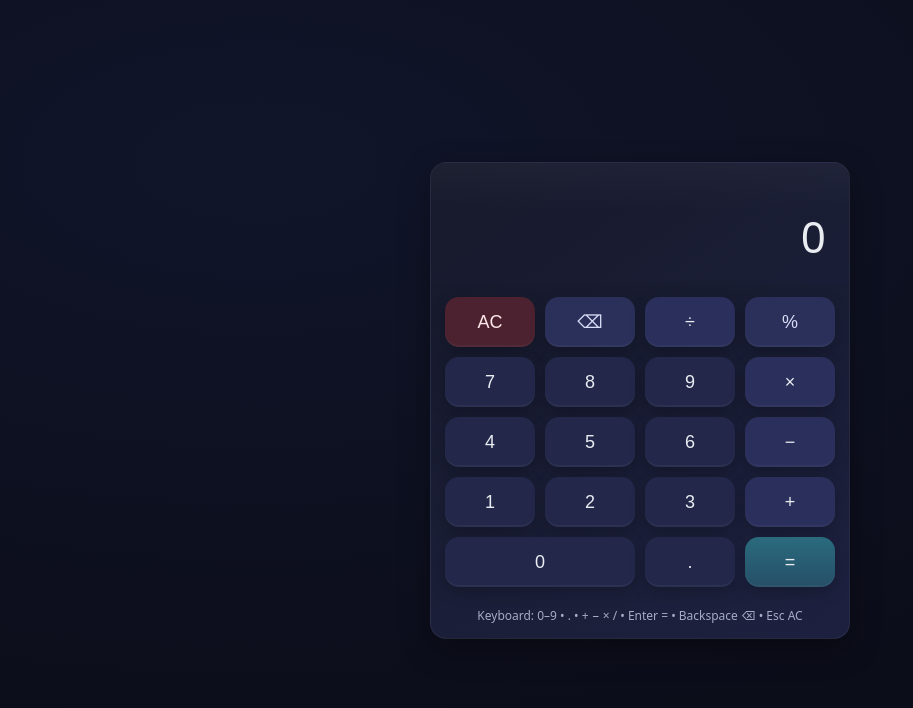
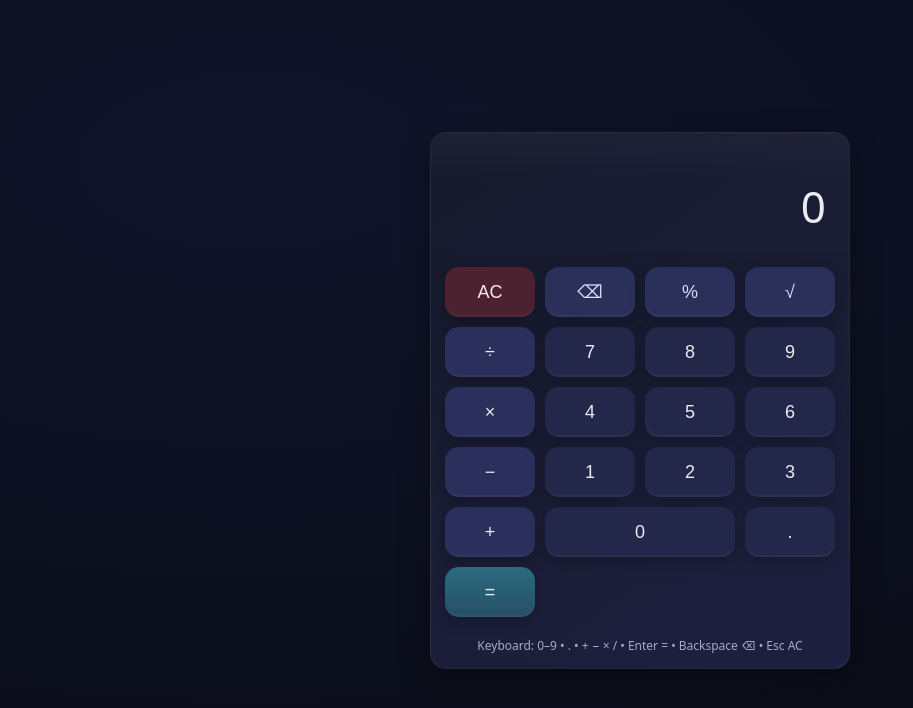
Before and after one commit to NGUYENDUCANH2710/git-calculator-2031200076-NguyenDucAnh, a plain HTML site: page index.html in a window 1280 px wide. Shown: the whole page, without its empty margins (0-913 px from the left). Drawn offline with Linux system fonts and the light colour scheme.

Commit message:
Feature: Add square root functionality

```diff
--- a/index.html
+++ b/index.html
@@ -18,8 +18,10 @@
       <button class="key util" data-action="delete" aria-label="Delete last">⌫</button>
 
 
+      <button class="key util" data-action="percent" aria-label="Percent">%</button>
+      <button class="key util" data-action="sqrt" aria-label="Square root">√</button>
       <button class="key op" data-op="/" aria-label="Divide">÷</button>
-      <button class="key util" data-action="percent" aria-label="Percent">%</button>
+
 
 
 
```
